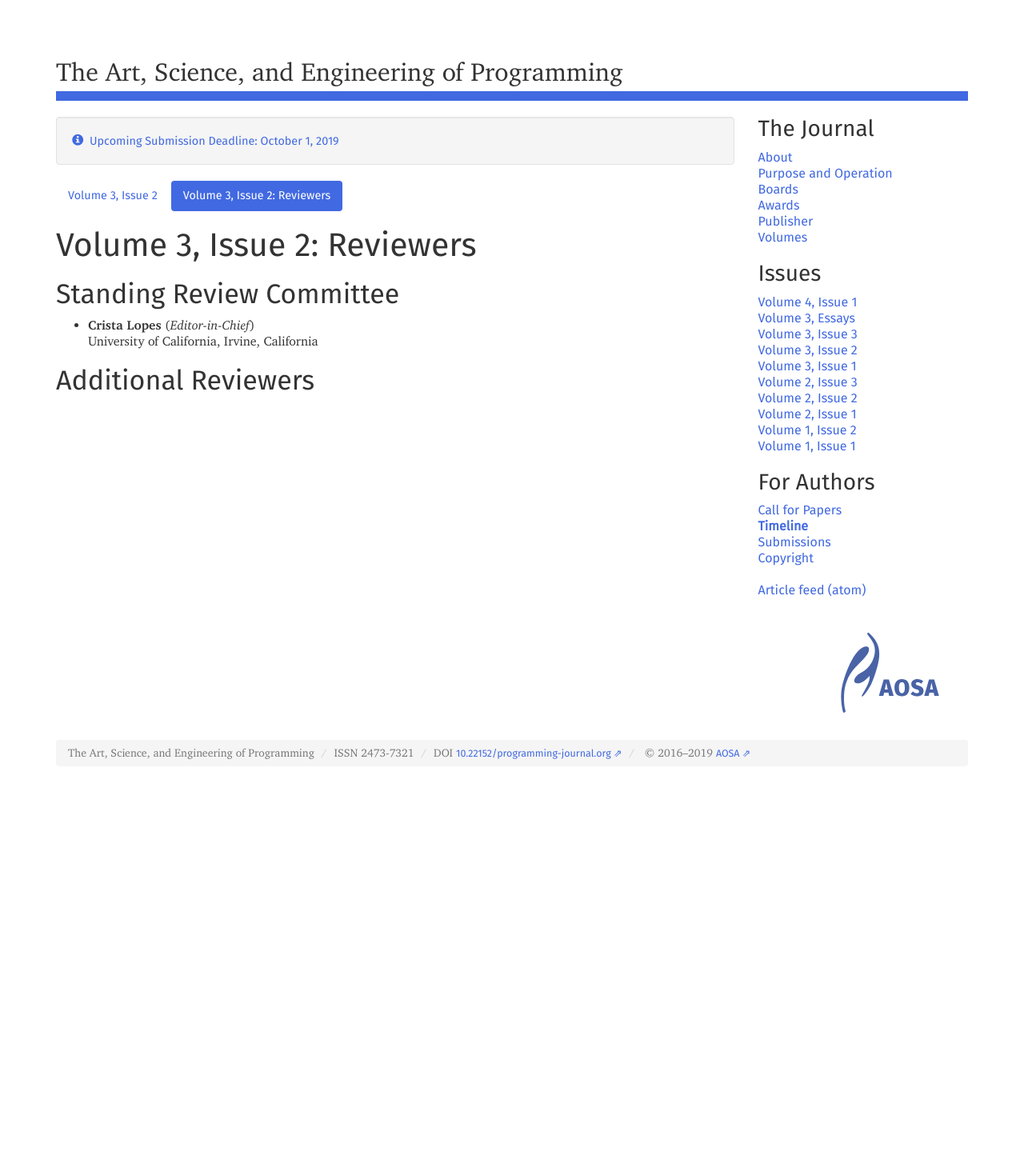
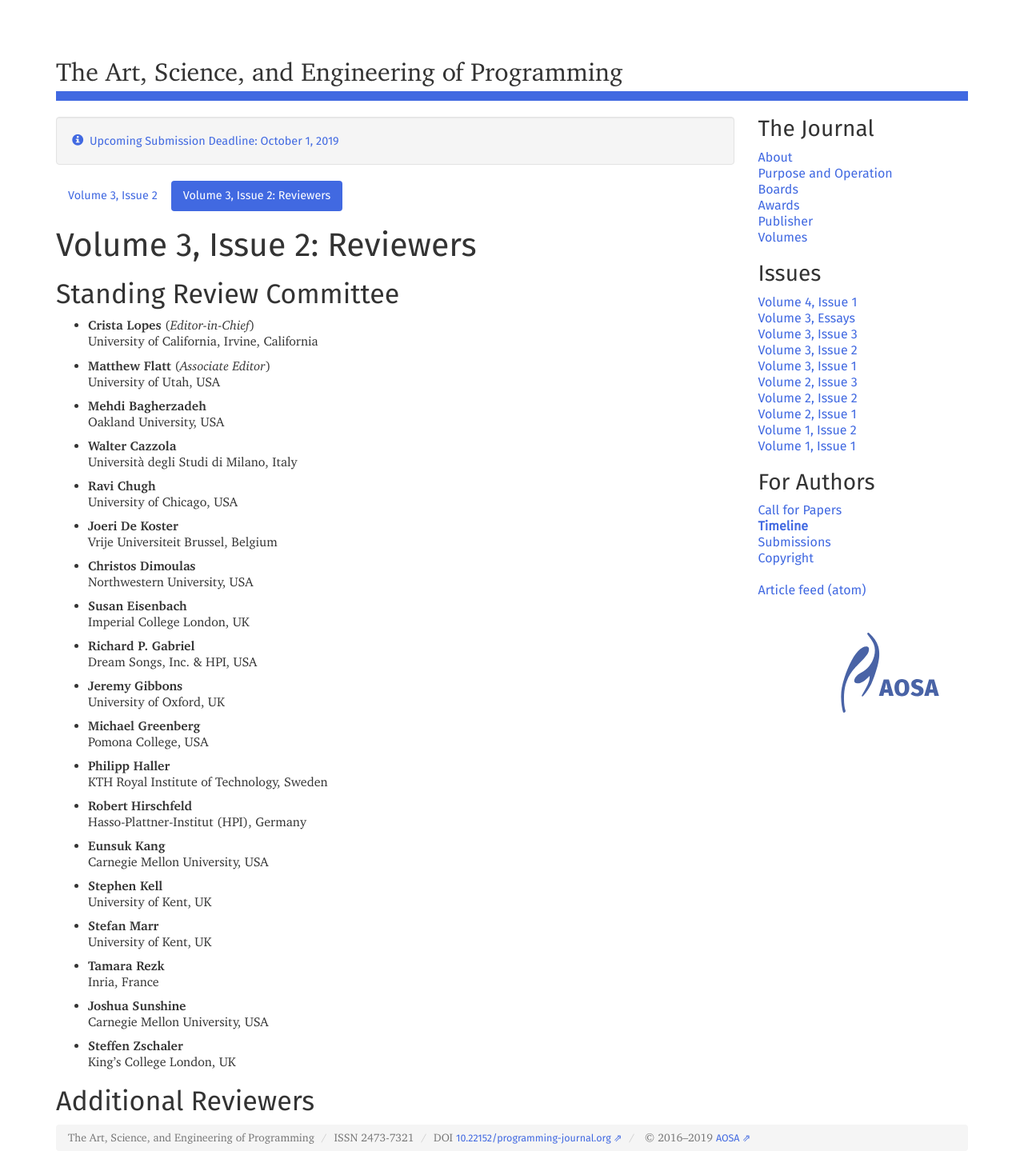
Before and after one commit to programming-journal/programming-journal.github.io, a Jekyll site: the page built from 2019/3/issue2/reviewers.markdown, in a window 1280 px wide. Shown: the whole page at 80% size. Built offline with Jekyll 4.4.1, drawn with Linux system fonts in a browser that asks for light colours; before the commit the page ends 978 px from its top, so only the background shows below that.

Commit message:
volume 3, issue 2-3 reviewers

```diff
--- a/_data/reviewers_vol3_issue2.yml
+++ b/_data/reviewers_vol3_issue2.yml
@@ -1,3 +1,58 @@
 - name: Crista Lopes
   affiliation: University of California, Irvine, California
   extra: "Editor-in-Chief"
+
+- name: Matthew Flatt
+  affiliation: University of Utah, USA
+  extra: "Associate Editor"
+
+- name: Mehdi Bagherzadeh
+  affiliation: Oakland University, USA
+
+- name: Walter Cazzola
+  affiliation: Università degli Studi di Milano, Italy
+
+- name: Ravi Chugh
+  affiliation: University of Chicago, USA
+
+- name: Joeri De Koster
+  affiliation: Vrije Universiteit Brussel, Belgium
+
+- name: Christos Dimoulas
+  affiliation: Northwestern University, USA
+
+- name: Susan Eisenbach
+  affiliation: Imperial College London, UK
+
+- name: Richard P. Gabriel
+  affiliation: Dream Songs, Inc. & HPI, USA
+
+- name: Jeremy Gibbons
+  affiliation: University of Oxford, UK
+
+- name: Michael Greenberg
+  affiliation: Pomona College, USA
+
+- name: Philipp Haller
+  affiliation: KTH Royal Institute of Technology, Sweden
+
+- name: Robert Hirschfeld
+  affiliation: Hasso-Plattner-Institut (HPI), Germany
+
+- name: Eunsuk Kang
+  affiliation: Carnegie Mellon University, USA
+
+- name: Stephen Kell
+  affiliation: University of Kent, UK
+
+- name: Stefan Marr
+  affiliation: University of Kent, UK
+
+- name: Tamara Rezk
+  affiliation: Inria, France
+
+- name: Joshua Sunshine
+  affiliation: Carnegie Mellon University, USA
+
+- name: Steffen Zschaler
+  affiliation: King's College London, UK
--- a/_data/reviewers_vol3_issue3.yml
+++ b/_data/reviewers_vol3_issue3.yml
@@ -1,3 +1,58 @@
 - name: Crista Lopes
   affiliation: University of California, Irvine, California
   extra: "Editor-in-Chief"
+
+- name: Matthew Flatt
+  affiliation: University of Utah, USA
+  extra: "Associate Editor"
+
+- name: Mehdi Bagherzadeh
+  affiliation: Oakland University, USA
+
+- name: Walter Cazzola
+  affiliation: Università degli Studi di Milano, Italy
+
+- name: Ravi Chugh
+  affiliation: University of Chicago, USA
+
+- name: Joeri De Koster
+  affiliation: Vrije Universiteit Brussel, Belgium
+
+- name: Christos Dimoulas
+  affiliation: Northwestern University, USA
+
+- name: Susan Eisenbach
+  affiliation: Imperial College London, UK
+
+- name: Richard P. Gabriel
+  affiliation: Dream Songs, Inc. & HPI, USA
+
+- name: Jeremy Gibbons
+  affiliation: University of Oxford, UK
+
+- name: Michael Greenberg
+  affiliation: Pomona College, USA
+
+- name: Philipp Haller
+  affiliation: KTH Royal Institute of Technology, Sweden
+
+- name: Robert Hirschfeld
+  affiliation: Hasso-Plattner-Institut (HPI), Germany
+
+- name: Eunsuk Kang
+  affiliation: Carnegie Mellon University, USA
+
+- name: Stephen Kell
+  affiliation: University of Kent, UK
+
+- name: Stefan Marr
+  affiliation: University of Kent, UK
+
+- name: Tamara Rezk
+  affiliation: Inria, France
+
+- name: Joshua Sunshine
+  affiliation: Carnegie Mellon University, USA
+
+- name: Steffen Zschaler
+  affiliation: King's College London, UK
```
